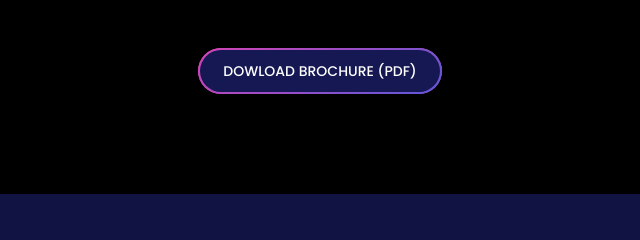
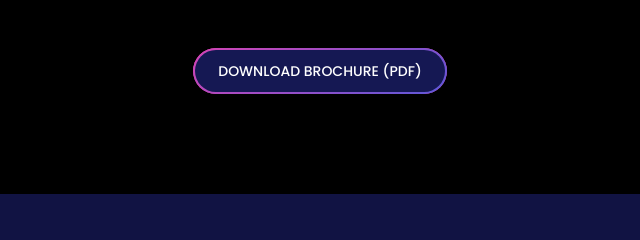
Before and after one commit to JimHopper150716/mainevent22, a website: page events.html in a window 1280 px wide. Shown: the part 2503-2743 px from the top of the page, 320-960 px from the left. Drawn offline with Linux system fonts and the light colour scheme.

```diff
--- a/events.html
+++ b/events.html
@@ -367,7 +367,7 @@
                                     <!-- More Schedule Btn -->
                                     <div class="col-12">
                                         <div class="more-schedule-btn text-center mt-50 wow fadeInUp" data-wow-delay="300ms">
-                                            <a href="eventz/Brochure.pdf" class="btn confer-gb-btn">Dowload Brochure (Pdf)</a>
+                                            <a href="eventz/Brochure.pdf" class="btn confer-gb-btn">Download Brochure (Pdf)</a>
                                         </div>
                                     </div>
                                 </div>
```
Also changed, not shown: index.html (+1 -0 lines), 1 other file.
